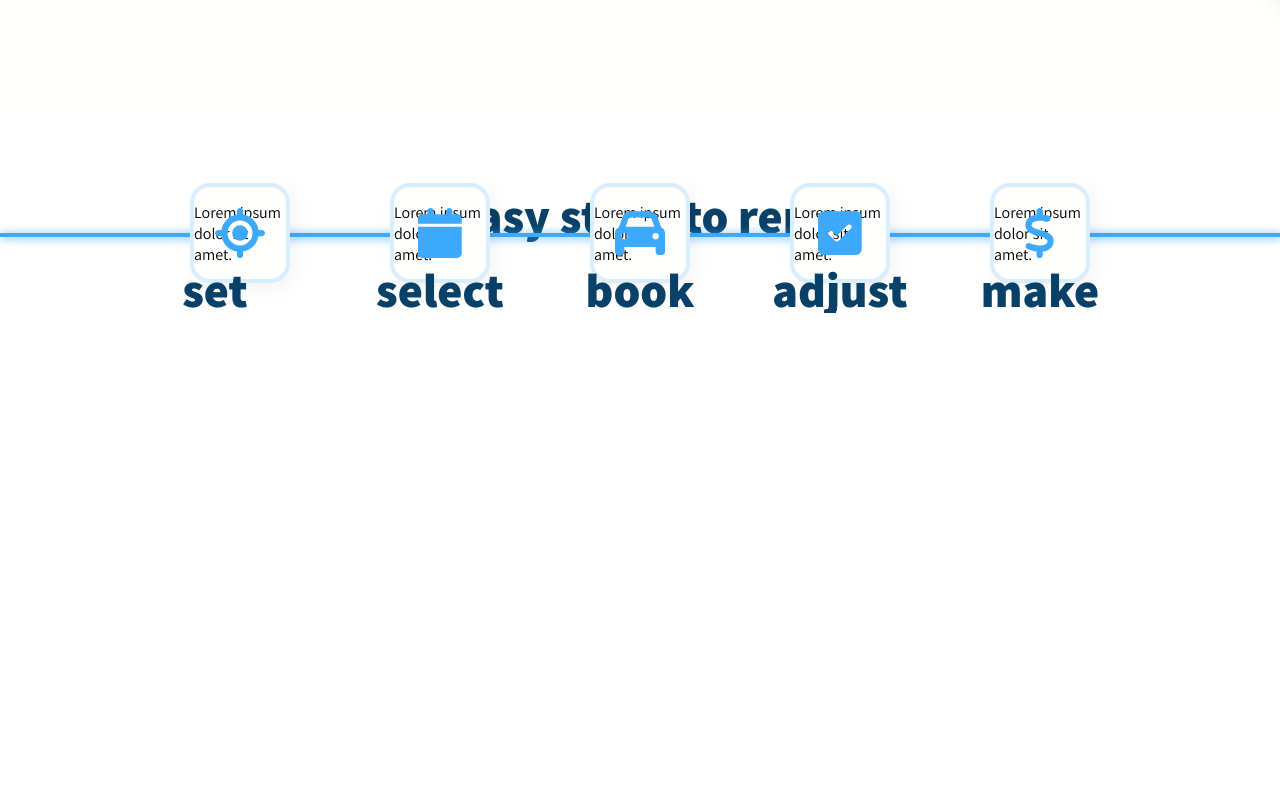
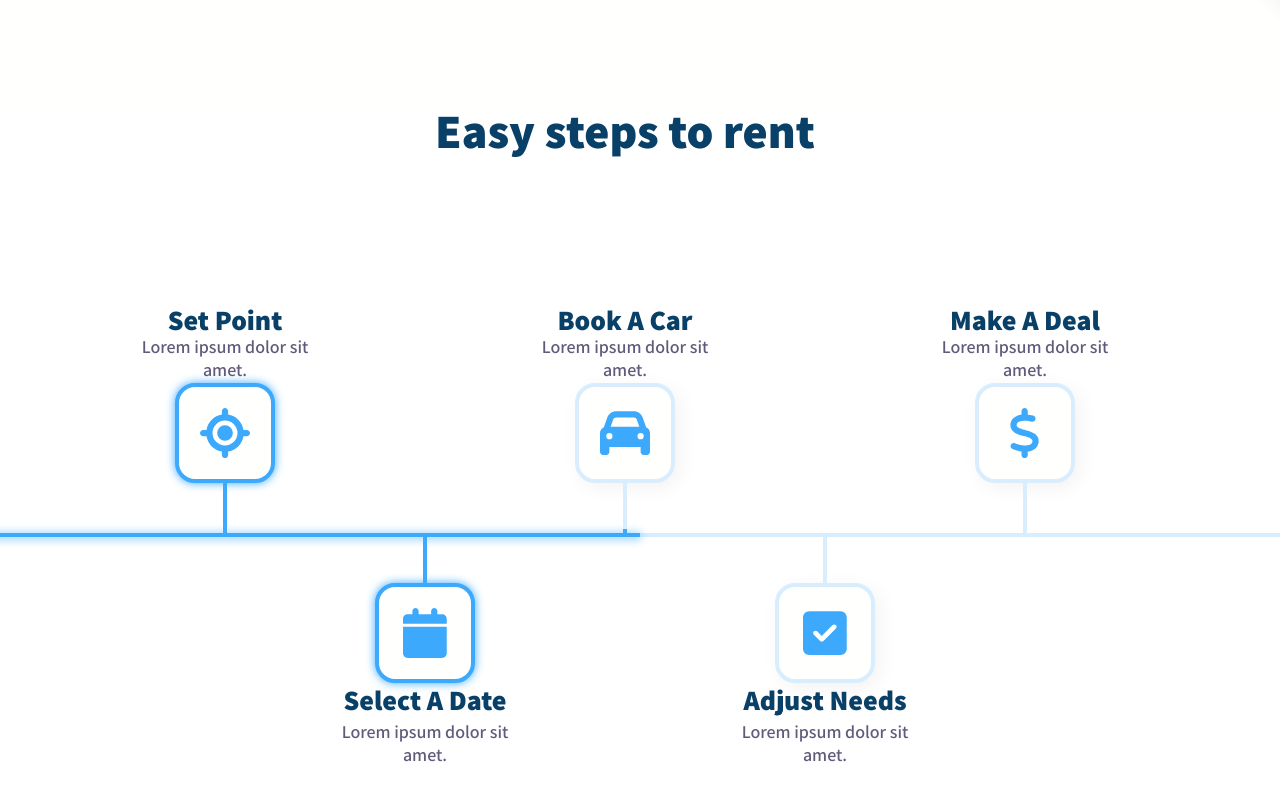
Before and after one commit to kadu91878/Uniliza-front-scss, a Vue app: page / in a window 1280 px wide. Shown: the part 847-1648 px from the top of the page. Before the commit the page ends 1160 px from the top, so only its background shows below. Built offline with nearby package versions, Linux system fonts and the light colour scheme.

Commit message:
feat: add transitions and animations

```diff
--- a/src/assets/Style/style.scss
+++ b/src/assets/Style/style.scss
@@ -96,6 +96,45 @@ html{
     }
 }
 // ========== Keyframes
+@keyframes load_line{
+    0%{
+        transform: translateX(-100%);
+    }
+    100%{
+        transform: translateX(0%);
+    }
+}
+@keyframes load_sub_line_bottom{
+    0%{
+        transform: translateY(-73px);
+        height: 46px;
+    }
+
+    100%{
+        transform: translateY(-50px);
+        height: 0px;
+    }
+}
+@keyframes load_sub_line_top{
+    0%{
+        transform: translateY(73px);
+        height: 46px;
+    }
+    100%{
+        transform: translateY(50px);
+        height: 0px;
+    }
+}
+@keyframes work_item{
+    0%{
+        box-shadow: $box-shadow;
+        border: 4px solid $clr-backgroud-variant;
+    }
+    100%{
+        box-shadow: 0px 0px 10px $clr-primary;
+        border: 4px solid $clr-primary
+    }
+}
 
 // ========== Background
 
@@ -357,7 +396,17 @@ html{
     justify-content: center;
     align-items: center;
     overflow: hidden;
-    padding: 100px 20px;
+    padding: 450px 30px 250px 0;
+
+    .head-title-primary{
+        font-size: 48px;
+        line-height: 46px;
+        font-weight: 800;
+        color: $clr-dark-variant;
+        margin-bottom: 10px;
+        position: absolute;
+        top: -5px;
+    }
 
     .head-title{
         font-size: 48px;
@@ -370,6 +419,7 @@ html{
 
         &::before{
             .small-title{
+                content: attr(data-small-title);
                 text-align: center;
             }
 
@@ -396,7 +446,7 @@ html{
         left: 0;
         position: absolute;
         z-index: 2;
-        // animation: ;
+        animation: load_line 10s linear forwards;
 
     }
 
@@ -433,6 +483,133 @@ html{
                     color: $clr-primary;
                     transition: all 300ms ease;
                 }
+
+                .head-title{
+                    position: absolute;
+                    font-size: 28px;
+                    color: $clr-dark-variant;
+                    text-transform: capitalize;
+                    font-weight: 900;
+                    width: 200px;
+                    text-align: center;
+                }
+
+                .sub-title{
+                    position: absolute;
+                    font-size: 18px;
+                    font-weight: 600;
+                    color: $clr-dark;
+                    width: 200px;
+                    text-align: center;
+                }
+
+                &:nth-child(odd){
+                    transform: translateY(-100%);
+                    animation: work_item .2s ease forwards;
+
+                    &::before{
+                        content: '';
+                        width: 4px;
+                        height: 50px;
+                        background: $clr-primary;
+                        position: absolute;
+                        transform: translateY(75px);
+                        z-index: -2;
+                    }
+
+                    &::after{
+                        content: '';
+                        width: 4px;
+                        height: 50px;
+                        background: $clr-backgroud-variant;
+                        position: absolute;
+                        transform: translateY(75px);
+                        animation: load_sub_line_top 1s linear forwards;
+                        z-index: -1;
+                    }
+
+                    .head-title{
+                        transform: translateY(-170px);
+                    }
+
+                    .sub-title{
+                        transform: translateY(-75px);
+                    }
+                }
+
+                &:nth-child(even){
+                    transform: translateY(100%);
+                    animation: work_item .2s ease forwards;
+
+                    &::before{
+                        content: '';
+                        width: 4px;
+                        height: 46px;
+                        background: $clr-primary;
+                        position: absolute;
+                        transform: translateY(-73px);
+                        z-index: -2;
+                    }
+
+                    &::after{
+                        content: '';
+                        width: 4px;
+                        height: 46px;
+                        background: $clr-backgroud-variant;
+                        position: absolute;
+                        transform: translateY(-73px);
+                        animation: load_sub_line_bottom 1s linear forwards;
+                        z-index: -1;
+                    }
+
+                    .head-title{
+                        transform: translateY(10px);
+                    }
+
+                    .sub-title{
+                        transform: translateY(110px);
+                    }
+                }
+
+                &:nth-child(1){
+                    animation-delay: 3.4s;
+
+                    &::after{
+                        animation-delay: 2.4s;
+                    }
+                }
+
+                &:nth-child(2){
+                    animation-delay: 4.7s;
+
+                    &::after{
+                        animation-delay: 3.7s;
+                    }
+                }
+
+                &:nth-child(3){
+                    animation-delay: 6s;
+
+                    &::after{
+                        animation-delay: 5s;
+                    }
+                }
+
+                &:nth-child(4){
+                    animation-delay: 7.3s;
+
+                    &::after{
+                        animation-delay: 6.3s;
+                    }
+                }
+
+                &:nth-child(5){
+                    animation-delay: 8.6s;
+
+                    &::after{
+                        animation-delay: 7.6s;
+                    }
+                }
             }
         }
 
--- a/src/components/HowItWorks.vue
+++ b/src/components/HowItWorks.vue
@@ -1,6 +1,6 @@
 <template>
   <div class="how-it-works-page" section id="work">
-    <div class="head-title"><span class="small-title" :text="smallTitle"></span>Easy steps to rent</div>
+    <div class="head-title-primary" data-small-title="how it works">Easy steps to rent</div>
     <div class="container">
       <div class="box-item">
         <div class="item">
@@ -39,7 +39,7 @@
 
 <script setup lang="ts">
 
-const smallTitle = 'How it works'
+// const smallTitle = 'How it works'
 // import { computed } from 'vue';
 
 //  const props = defineProps({
--- a/src/views/HomeView.vue
+++ b/src/views/HomeView.vue
@@ -6,7 +6,7 @@ import HowItWorks from '@/components/HowItWorks.vue';
 </script>
 
 <template>
-  <div><NavigationBar /></div>
-  <div><HomePage /></div>
-<div><HowItWorks /></div>
+<NavigationBar />
+<HomePage />
+<HowItWorks />
 </template>
```
